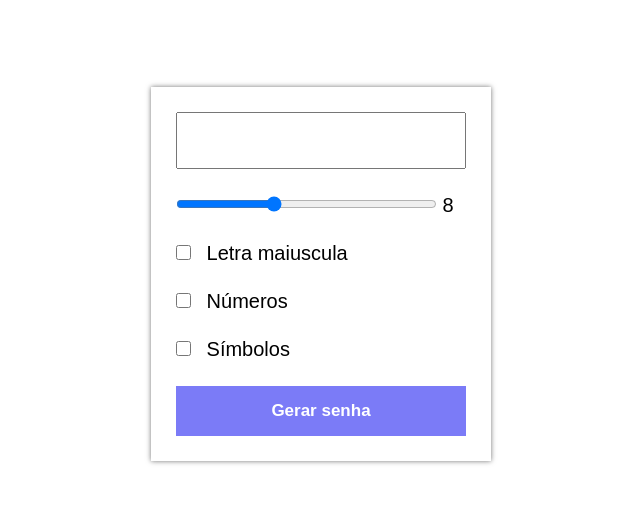
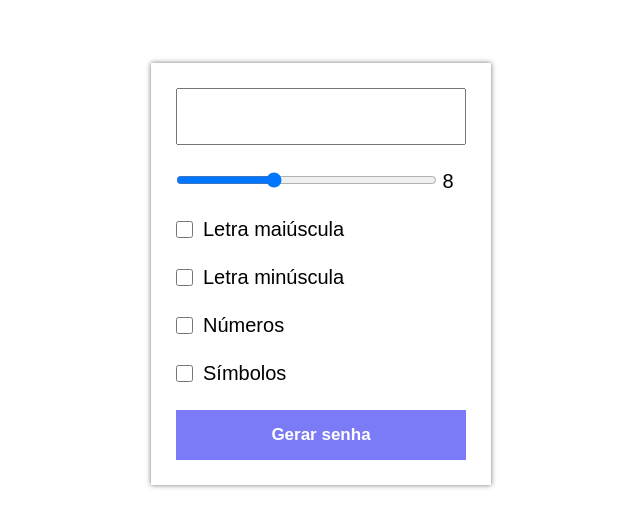
Before and after one commit to ezekuiel100/gerador-senhas, a plain HTML site: page index.html in a window 1280 px wide. Shown: the part 126-652 px from the top of the page, without its empty margins (319-959 px from the left). Drawn offline with Linux system fonts and the light colour scheme.

Commit message:
New commit

```diff
--- a/index.html
+++ b/index.html
@@ -9,23 +9,29 @@
   <body>
     <div class="container">
       <input type="text" id="senha" />
+
       <div>
         <input type="range" id="range" value="8" min="1" max="20" />
-        <span class="tamanhoSenha">10</span>
+        <span class="mostrarTamanhoSenha">10</span>
       </div>
 
-      <div>
-        <input type="checkbox" />
-        <label>Letra maiuscula</label>
+      <div class="checkbox-item">
+        <input type="checkbox" id="letraMaiuscula" />
+        <label>Letra maiúscula</label>
       </div>
 
-      <div>
-        <input type="checkbox" />
+      <div class="checkbox-item">
+        <input type="checkbox" id="letraMinuscula" />
+        <label>Letra minúscula</label>
+      </div>
+
+      <div class="checkbox-item">
+        <input type="checkbox" id="numeros" />
         <label>Números</label>
       </div>
 
-      <div>
-        <input type="checkbox" />
+      <div class="checkbox-item">
+        <input type="checkbox" id="simbolos" />
         <label>Símbolos</label>
       </div>
 
--- a/script.js
+++ b/script.js
@@ -2,24 +2,45 @@ const inputSenha = document.querySelector("#senha");
 const inputRange = document.querySelector("#range");
 const botaoGerarSenha = document.querySelector("button");
 
-let tamanhoSenha = document.querySelector(".tamanhoSenha");
+const cheackboxMaiusculo = document.querySelector("#letraMaiuscula");
+const cheackboxSMinusculo = document.querySelector("#letraMinuscula");
+const cheackboxSimbolos = document.querySelector("#simbolos");
+const cheackboxNumeros = document.querySelector("#numeros");
+
+let mostrarTamanhoSenha = document.querySelector(".mostrarTamanhoSenha");
 
 const numeros = [0, 1, 2, 3, 4, 5, 6, 7, 8, 9];
+const simbolos = ["-", "@", "_", "#", "!"];
+const letras = Array.from({ length: 26 }).map((_, i) =>
+  String.fromCharCode(i + 97)
+);
+const letrasMaiusculas = letras.map((letras) => letras.toUpperCase());
 
-inputRange.addEventListener("input", definirRange);
+inputRange.addEventListener("input", mostrarRange);
+botaoGerarSenha.addEventListener("click", gerarSenha);
 
-function definirRange() {
-  tamanhoSenha.textContent = inputRange.value;
+function mostrarRange() {
+  mostrarTamanhoSenha.textContent = inputRange.value;
 }
 
-definirRange();
+mostrarRange();
 
-botaoGerarSenha.addEventListener("click", () => {
+function gerarSenha() {
+  const caracteresSelecionados = [
+    ...(cheackboxNumeros.checked ? numeros : []),
+    ...(cheackboxSimbolos.checked ? simbolos : []),
+    ...(cheackboxSMinusculo.checked ? letras : []),
+    ...(cheackboxMaiusculo.checked ? letrasMaiusculas : []),
+  ];
+
+  if (!caracteresSelecionados.length) return;
+
   let senha = "";
 
   for (let i = 0; i < inputRange.value; i++) {
-    senha += Math.round(Math.random() * 9);
+    /* prettier-ignore */
+    senha += caracteresSelecionados[Math.round(Math.random() * (caracteresSelecionados.length - 1))];
   }
 
   inputSenha.value = senha;
-});
+}
--- a/style.css
+++ b/style.css
@@ -31,8 +31,8 @@ input[type="range"] {
 }
 
 input[type="checkbox"] {
-  height: 15px;
-  width: 15px;
+  height: 17px;
+  width: 17px;
 }
 
 .container label {
@@ -48,3 +48,8 @@ button {
   font-weight: bold;
   cursor: pointer;
 }
+
+.checkbox-item {
+  display: flex;
+  align-items: center;
+}
```
